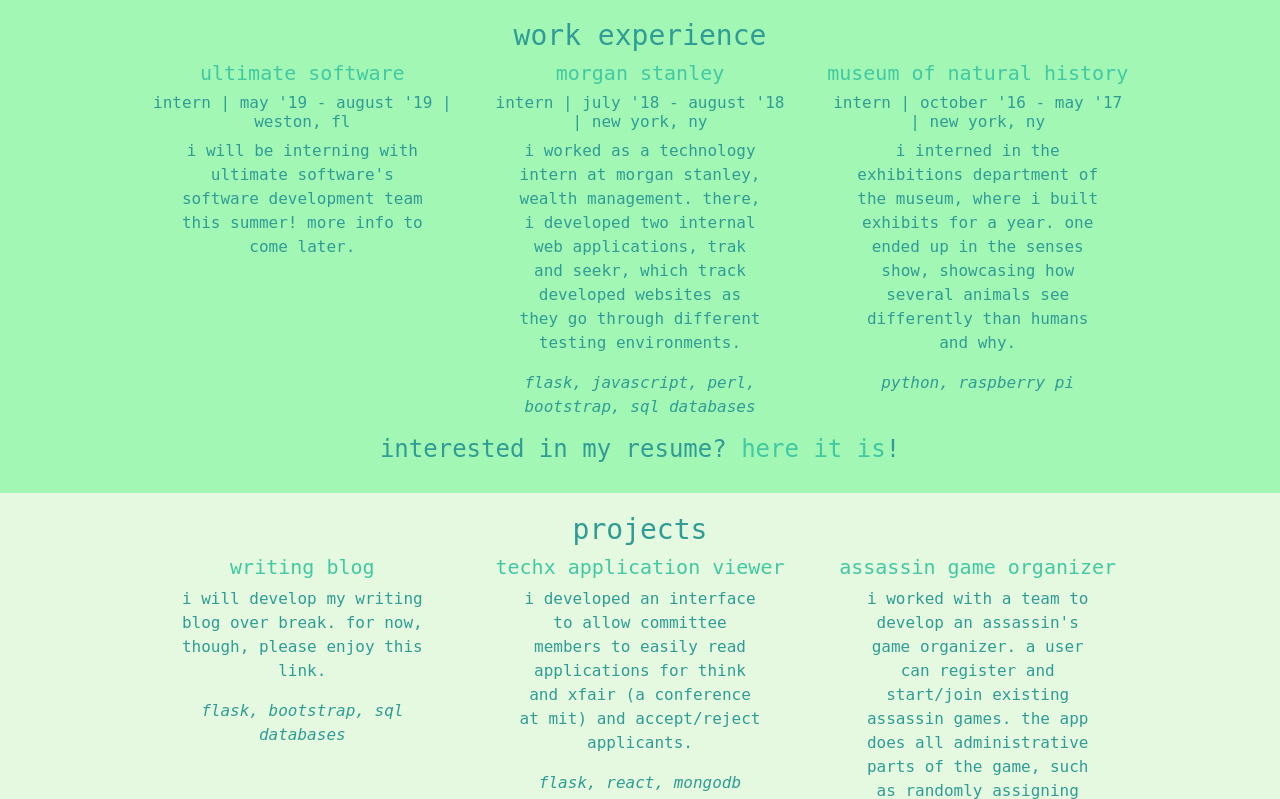
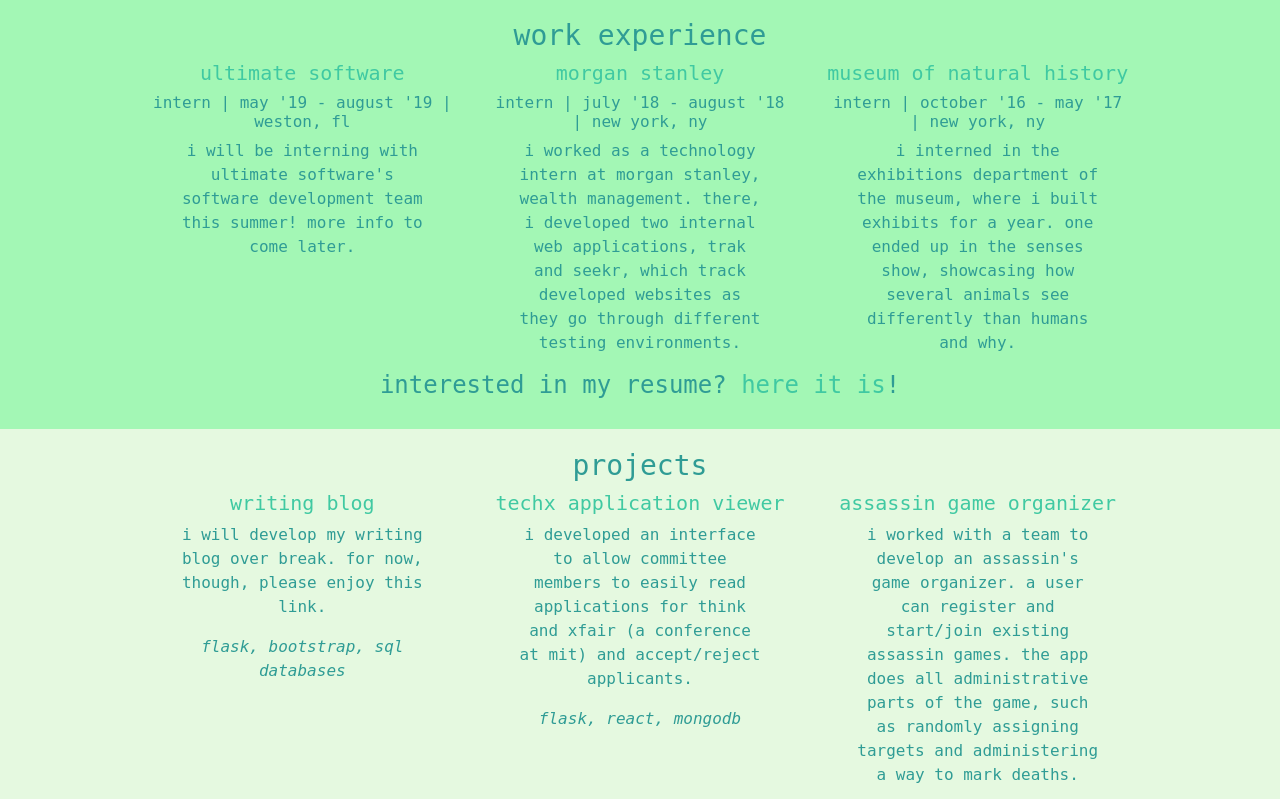
Before and after one commit to tiffanychenn/legendary-octo-robot, a Flask app: page / in a window 1280 px wide. Shown: the part 1052-1851 px from the top of the page. Run offline with Flask 2, Linux system fonts and the light colour scheme; some libraries are stand-ins or nearby versions.

Commit message:
edited something small

```diff
--- a/templates/index.html
+++ b/templates/index.html
@@ -104,13 +104,11 @@
                     <h5><a href="https://ms.com" style="color: #40C9A2;">morgan stanley</a></h5>
                     <h6 class="occupation">intern | july '18 - august '18 | new york, ny</h6>
                     <p>i worked as a technology intern at morgan stanley, wealth management. there, i developed two internal web applications, trak and seekr, which track developed websites as they go through different testing environments.</p>
-                    <p class="languages">flask, javascript, perl, bootstrap, sql databases</p>
                 </div>
                 <div class="col-4">
                     <h5><a href="https://amnh.org" style="color: #40C9A2;">museum of natural history</a></h5>
                     <h6 class="occupation">intern | october '16 - may '17 | new york, ny</h6>
                     <p>i interned in the exhibitions department of the museum, where i built exhibits for a year. one ended up in the senses show, showcasing how several animals see differently than humans and why.</p>
-                    <p class="languages">python, raspberry pi</p>
                 </div>
             </div>
             <h4>interested in my resume? <a href="/static/resume.pdf" style="color: #40C9A2;">here it is</a>!</h4>
```
